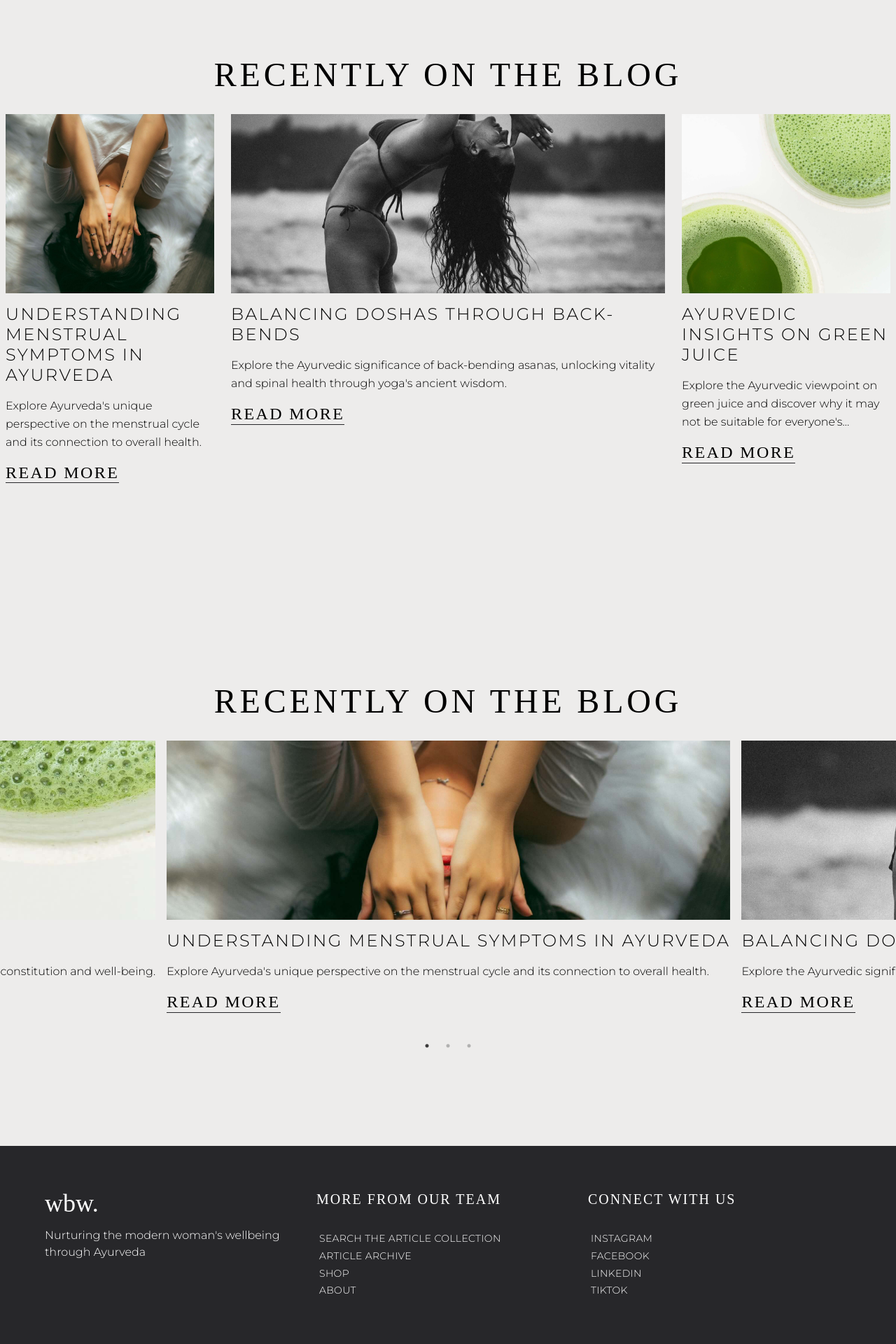
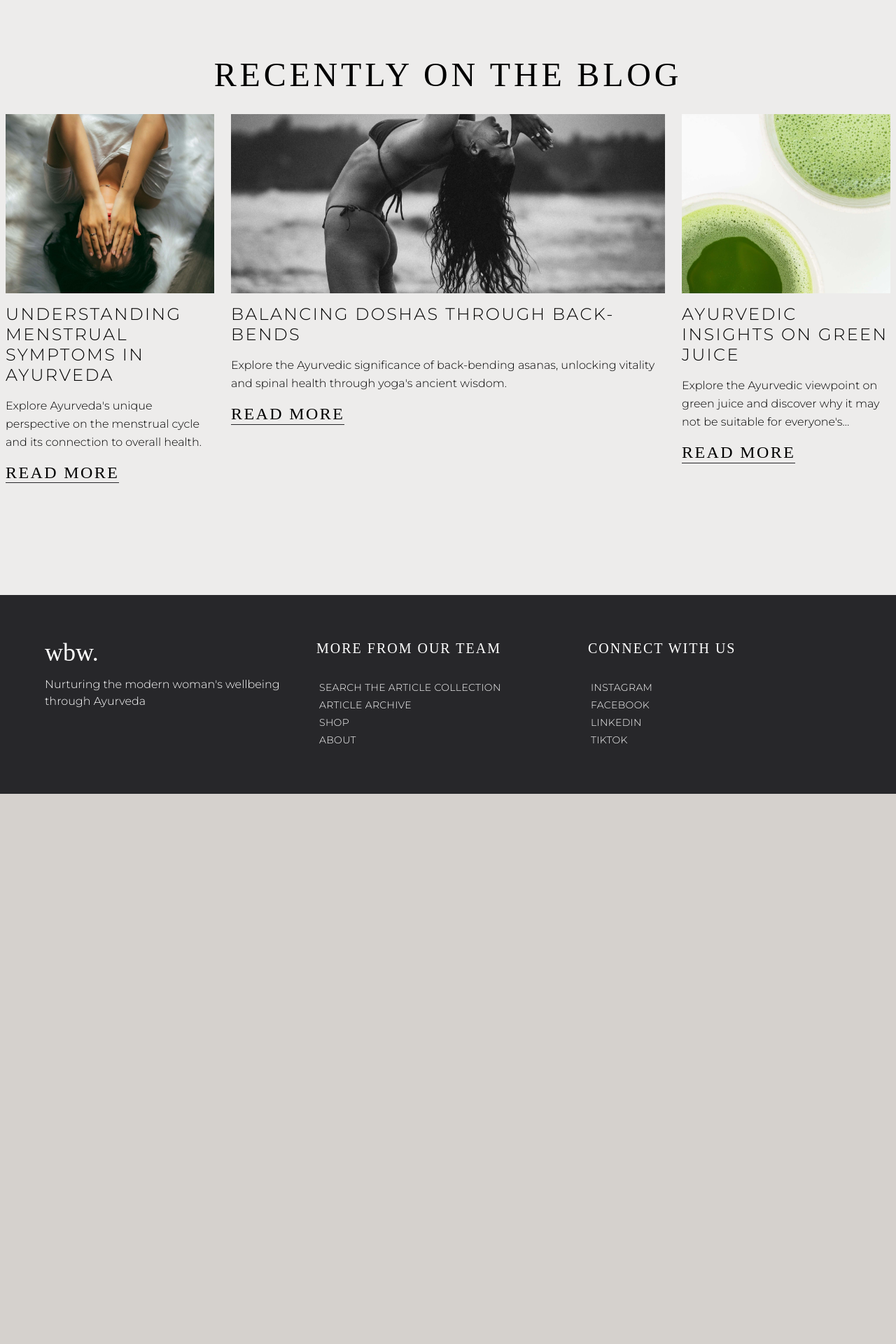
Before and after one commit to brittwoodard/ayurveda-blog-project, a Jekyll site: the page built from index.html, in a window 1280 px wide. Shown: the part 2637-4557 px from the top of the page at 70% size. Built offline with Jekyll 4.4.1, drawn with Linux system fonts in a browser that asks for light colours; some web fonts are replaced; comment, search, counter and statistics services are not loaded; after the commit the page ends 3771 px from its top, so only the background shows below that.

Commit message:
slick troubleshoot (unsuccessful)

```diff
--- a/assets/css/output-style.css
+++ b/assets/css/output-style.css
@@ -1042,6 +1042,9 @@ li h3 {
 .m-4 {
   margin: 1rem;
 }
+.m-5p {
+  margin: 5%;
+}
 .mx-10p {
   margin-left: 10%;
   margin-right: 10%;
@@ -1190,6 +1193,15 @@ li h3 {
 .min-h-full {
   min-height: 100%;
 }
+.min-h-50 {
+  min-height: 50vh;
+}
+.min-h-\[40vh\] {
+  min-height: 40vh;
+}
+.min-h-\[30vh\] {
+  min-height: 30vh;
+}
 .w-1\/2 {
   width: 50%;
 }
@@ -1198,9 +1210,6 @@ li h3 {
 }
 .w-full {
   width: 100%;
-}
-.w-\[33\%\] {
-  width: 33%;
 }
 .max-w-5xl {
   max-width: 64rem;
@@ -1896,8 +1905,14 @@ li h3 {
   .md\:mt-0 {
     margin-top: 0px;
   }
+  .md\:block {
+    display: block;
+  }
   .md\:flex {
     display: flex;
+  }
+  .md\:hidden {
+    display: none;
   }
   .md\:w-96 {
     width: 24rem;
--- a/index.html
+++ b/index.html
@@ -95,7 +95,8 @@ seo:
 </div></section>
 
 <!-- Recent Posts -->
-<section class="px-5p md:px-0 py-[20%] md:py-10p bg-sand">
+<!-- Desktop View md or larger -->
+<section class="hidden md:block px-5p md:px-0 py-[20%] md:py-10p bg-sand">
   <h2 class="text-center">{{page.blog.heading}}</h2>
 
   <div class="grid md:grid-cols-4 gap-2">
@@ -124,29 +125,27 @@ seo:
   </div>
 </section>
 
-<!-- Mobile Recent Posts -->
-<!-- Recent Posts -->
-<section class="px-5p md:px-0 py-[20%] md:py-10p bg-sand">
+<!-- Mobile Recent Posts md or smaller -->
+<section class="md:hidden py-[20%] bg-sand">
   <h2 class="text-center">{{page.blog.heading}}</h2>
 
-  <div class="grid md:grid-cols-4 gap-2 slider-container">
+  <div class="slider-container">
 
     {% assign featured_posts = site.posts | where: 'featured', true %}
 
     {% for post in featured_posts limit: 3 %}
 
-      <div class="break-inside-avoid block mb-4 px-2 slider-item
-       {% cycle 'col-span-1', 'col-span-2', 'col-span-1' %}" href="{{post.url}}">
+      <div class="mb-4 slider-item" href="{{post.url}}">
 
         <!-- Background image -->
-        <div class="bg-cover min-h-[20vh] md:pb-[20vw]" style="background-image:url( '{{ post.featured_image }}' );"></div>
+        <div class="bg-cover min-h-[30vh]" style="background-image:url( '{{ post.featured_image }}' );"></div>
 
         <!-- Text container  -->
-        <div>
-          <h3 class="text-2xl text-left font-sans my-4">
+        <div class="m-5p">
+          <h3 class="text-xl font-sans my-4">
             {{post.title}}
           </h3>
-          <p class="leading-relaxed mb-4 line-clamp-3">
+          <p class="leading-relaxed mb-4">
             {{post.description}}</p>
           <a href="{{post.url}}" class="button">{{page.blog.button.text}}</a>
         </div>
```
